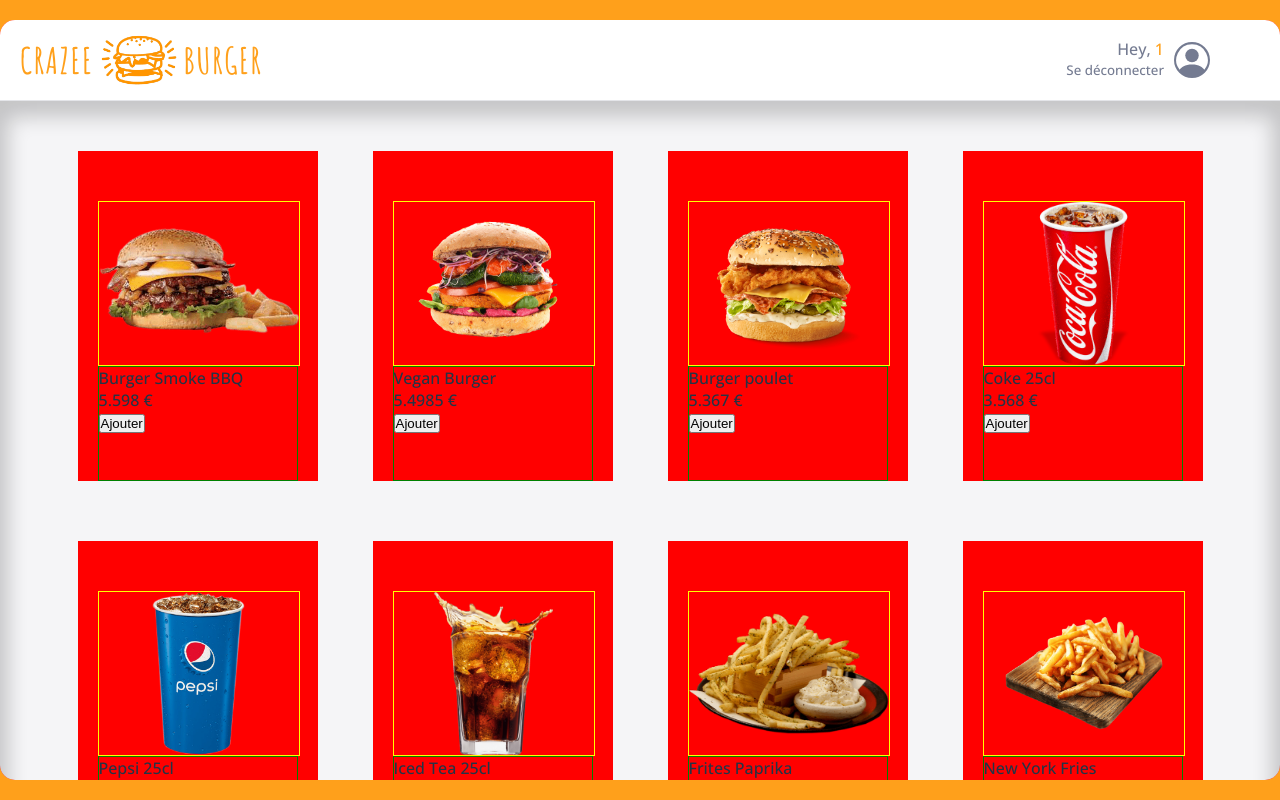
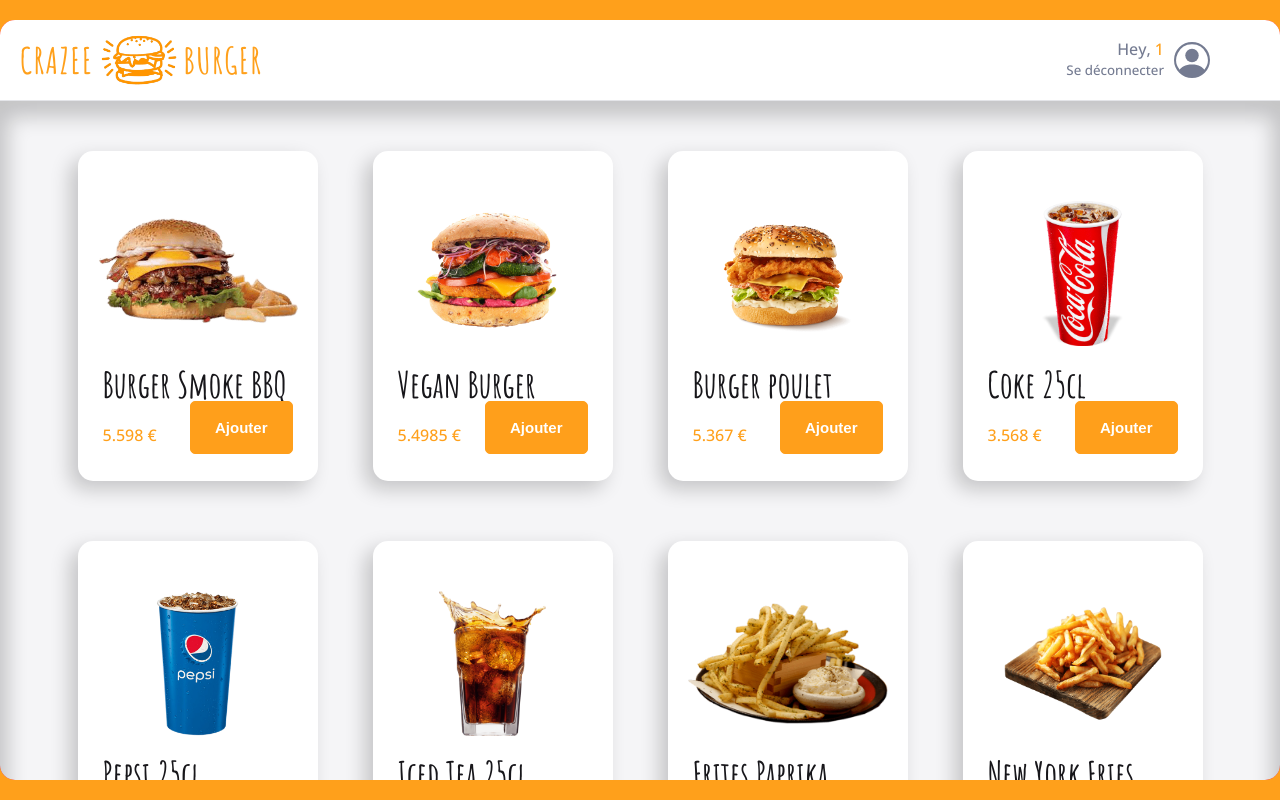
Before and after one commit to loiclo/crazee-burger, a React (Vite) app: page /order/1 in a window 1280 px wide. Built offline with nearby package versions, Linux system fonts and the light colour scheme.

Commit message:
💄 F05: ORDER > MAIN > Product > add styling

```diff
--- a/src/components/pages/order/Main/Product.jsx
+++ b/src/components/pages/order/Main/Product.jsx
@@ -1,49 +1,96 @@
 import styled from "styled-components";
+import { theme } from '/src/theme/index.jsx';
+import PrimaryButton from "../../../reusable-ui/PrimaryButton";
 
 export default function Product({title, imageSource, price}) {
   return (
-    <ProductStyled>
+    <CardStyled>
         <div className="image">
             <img src={imageSource} alt={title}/>
         </div>
-    <div className="info-text">
+    <div className="text-info">
         <div className="title">{title}</div>
         <div className="description">
-            <div className="price">{price} €</div>
-            <button className="add-button">Ajouter</button>
+            <div className="left-description">{price} €</div>
+            <div className="right-desciption">
+              <PrimaryButton className="primary-button" label={"Ajouter"}/>
             </div>
       </div>
-  </ProductStyled>
+    </div>
+  </CardStyled>
   )
 }
 
-const ProductStyled = styled.div`
-    background: red;
+const CardStyled = styled.div`
+  background: ${theme.colors.white};
   width: 200px;
-    height: 330px;
+  height: 300px;
   display: grid;
   grid-template-rows: 65% 1fr;
-    padding-left: 20px;
-    padding-right: 20px;
+  padding: 20px;
+  padding-bottom: 10px;
+  box-shadow: -8px 8px 20px 0px rgb(0 0 0 / 20%);
+  border-radius: ${theme.borderRadius.extraRound};
 
-
-
-        .image{
-            border: 1px solid yellow;
+  .image {
     width: 100%;
     height: auto;
-            margin-top: 50px;
+    margin-top: 30px;
+    margin-bottom: 20px;
 
-
-            img{
+    img {
       width: 100%;
       height: 100%;
       object-fit: contain;
     }
   }
 
-        .info-text{
-        border: 1px solid green;
+  .text-info{
+    display: grid;
+    grid-template-rows: 30% 70%;
+    padding: 5px;
 
+    .title {
+      margin: auto 0;
+      font-size: ${theme.fonts.P4};
+      position: relative;
+      bottom: 10px;
+      font-weight: ${theme.weights.bold};
+      color: ${theme.colors.dark};
+      text-align: left;
+      white-space: nowrap;
+      overflow: hidden;
+      width: 100%;
+      text-overflow: ellipsis;
+      font-family: "Amatic SC", cursive;
     }
-`
+
+    .description{
+      display: grid;
+      grid-template-columns: 1fr 1fr;
+
+        .left-description{
+          display: flex;
+          justify-content: flex-start;
+          align-items: center;
+          font-weight: ${theme.weights.medium};
+          white-space: nowrap;
+          overflow: hidden;
+          text-overflow: ellipsis;
+          font-weight: ${theme.weights.medium};
+          color: ${theme.colors.primary};
+        }
+
+        .right-description {
+        display: flex;
+        justify-content: flex-end;
+        align-items: center;
+        font-size: ${theme.fonts.P1};
+        .primary-button{
+          font-size: ${theme.fonts.XS};
+          cursor: pointer;
+          padding: 12px;
+        }
+      }
+    }
+  }`
```
Lines whose indentation alone changed are shown as unchanged.
